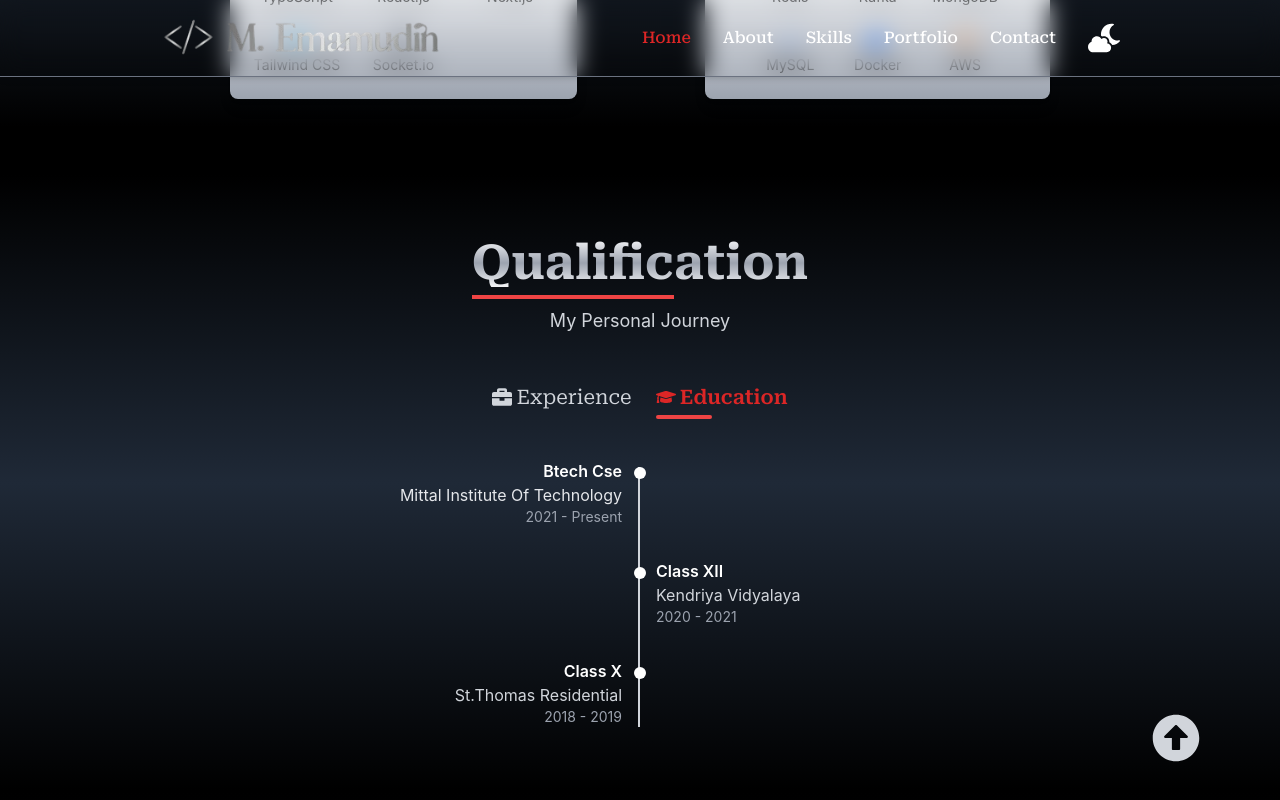
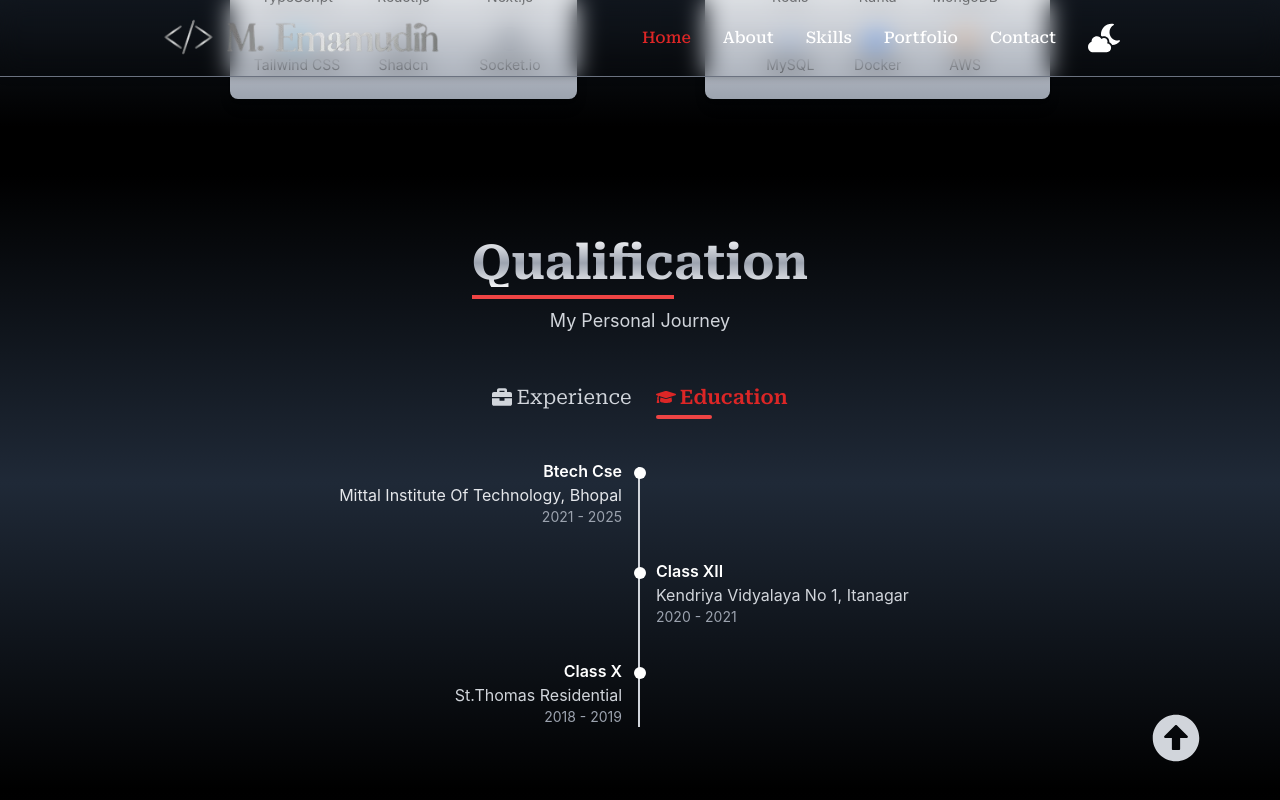
Before and after one commit to MdMassum/Portfolio, a React (Vite) app: page / in a window 1280 px wide. Both pictures are taken after a click on the button "Education". Shown: the part 1577-2377 px from the top of the page. Built offline with nearby package versions, Linux system fonts and the light colour scheme; a web font is replaced by a local one.

Commit message:
experience update

```diff
--- a/src/pages/About/AboutData.jsx
+++ b/src/pages/About/AboutData.jsx
@@ -18,7 +18,7 @@ function AboutData() {
     if (inView) {
       // Start both intervals simultaneously when the component is in view
       const experienceInterval = setInterval(() => {
-        setExperience((prev) => (prev < 10 ? prev + 1 : prev));
+        setExperience((prev) => (prev < 1 ? prev + 1 : prev));
       }, 150); // Adjust the speed for experience
 
       const projectsInterval = setInterval(() => {
@@ -51,7 +51,7 @@ function AboutData() {
               animate={{ opacity: 1 }}
               transition={{ duration: 1 }}
             >
-              {experience} Month
+              {experience} year
             </motion.span>
           </span>
         </div>
--- a/src/pages/Qualification/Education.jsx
+++ b/src/pages/Qualification/Education.jsx
@@ -8,8 +8,8 @@ function Education() {
         {/* Data */}
         <div className="text-right -mt-2">
           <h4 className="font-semibold">Btech Cse</h4>
-          <p className="text-gray-600 dark:text-gray-200">Mittal Institute Of Technology</p>
-          <p className="text-gray-400 text-sm">2021 - Present</p>
+          <p className="text-gray-600 dark:text-gray-200">Mittal Institute Of Technology, Bhopal</p>
+          <p className="text-gray-400 text-sm">2021 - 2025</p>
         </div>
       </div>
 
@@ -34,7 +34,7 @@ function Education() {
         {/* Data */}
         <div>
           <h4 className="font-semibold">Class XII</h4>
-          <p className="text-gray-600 dark:text-gray-300">Kendriya Vidyalaya</p>
+          <p className="text-gray-600 dark:text-gray-300">Kendriya Vidyalaya No 1, Itanagar</p>
           <p className="text-gray-400 text-sm">2020 - 2021</p>
         </div>
       </div>
--- a/src/pages/Qualification/Experience.jsx
+++ b/src/pages/Qualification/Experience.jsx
@@ -7,9 +7,9 @@ function Experience() {
       <div className="flex justify-end border-r-2 border-gray-300 pr-4 pb-8">
         {/* Data */}
         <div className="text-right -mt-1">
-          <h4 className="font-semibold">Skillancer Private Limited</h4>
-          <p className="text-gray-600 dark:text-gray-300">FullStack Intern</p>
-          <p className="text-gray-400 text-sm">Mar 2025 - Present</p>
+          <h4 className="font-semibold">Highway Delite</h4>
+          <p className="text-gray-600 dark:text-gray-300">Software Developer Intern</p>
+          <p className="text-gray-400 text-sm">Aug 2025 - Present</p>
         </div>
       </div>
 
@@ -33,9 +33,9 @@ function Experience() {
       <div className="flex justify-start border-l-2 border-gray-300 pl-4 -mx-0.5 pb-10">
         {/* Data */}
         <div>
-          <h4 className="font-semibold">Ricoz Private Limited</h4>
+          <h4 className="font-semibold">Skillancer Private Limited</h4>
           <p className="text-gray-600 dark:text-gray-300">FullStack Intern</p>
-          <p className="text-gray-400 text-sm">Sep 2024 - Feb - 2025</p>
+          <p className="text-gray-400 text-sm">Mar 2025 - July 2025</p>
         </div>
       </div>
 
@@ -43,9 +43,9 @@ function Experience() {
       <div className="flex justify-end border-r-2 border-gray-300 pr-4">
         {/* Data */}
         <div className="text-right">
-          <h4 className="font-semibold">Nil</h4>
-          <p className="text-gray-600 dark:text-gray-300">Intern</p>
-          <p className="text-gray-400 text-sm">2021</p>
+          <h4 className="font-semibold">Ricoz Private Limited</h4>
+          <p className="text-gray-600 dark:text-gray-300">FullStack Intern</p>
+          <p className="text-gray-400 text-sm">Sep 2024 - Feb - 2025</p>
         </div>
       </div>
 
--- a/src/pages/Skills/Frontend.jsx
+++ b/src/pages/Skills/Frontend.jsx
@@ -5,7 +5,8 @@ import {
   FaHtml5, FaCss3Alt, FaJs, FaReact,
 } from 'react-icons/fa';
 import {
-  SiTypescript, SiNextdotjs, SiTailwindcss, SiSocketdotio
+  SiTypescript, SiNextdotjs, SiTailwindcss, SiSocketdotio,
+  SiShadcnui
 } from 'react-icons/si';
 
 const skills = [
@@ -16,6 +17,7 @@ const skills = [
   { name: 'React.js', icon: <FaReact className="text-cyan-400 text-2xl" /> },
   { name: 'Next.js', icon: <SiNextdotjs className="text-black text-2xl" /> },
   { name: 'Tailwind CSS', icon: <SiTailwindcss className="text-sky-400 text-2xl" /> },
+  { name: 'Shadcn', icon: <SiShadcnui className="text-gray-700 text-2xl" /> },
   { name: 'Socket.io', icon: <SiSocketdotio className="text-gray-700 text-2xl" /> },
 ];
 
```
